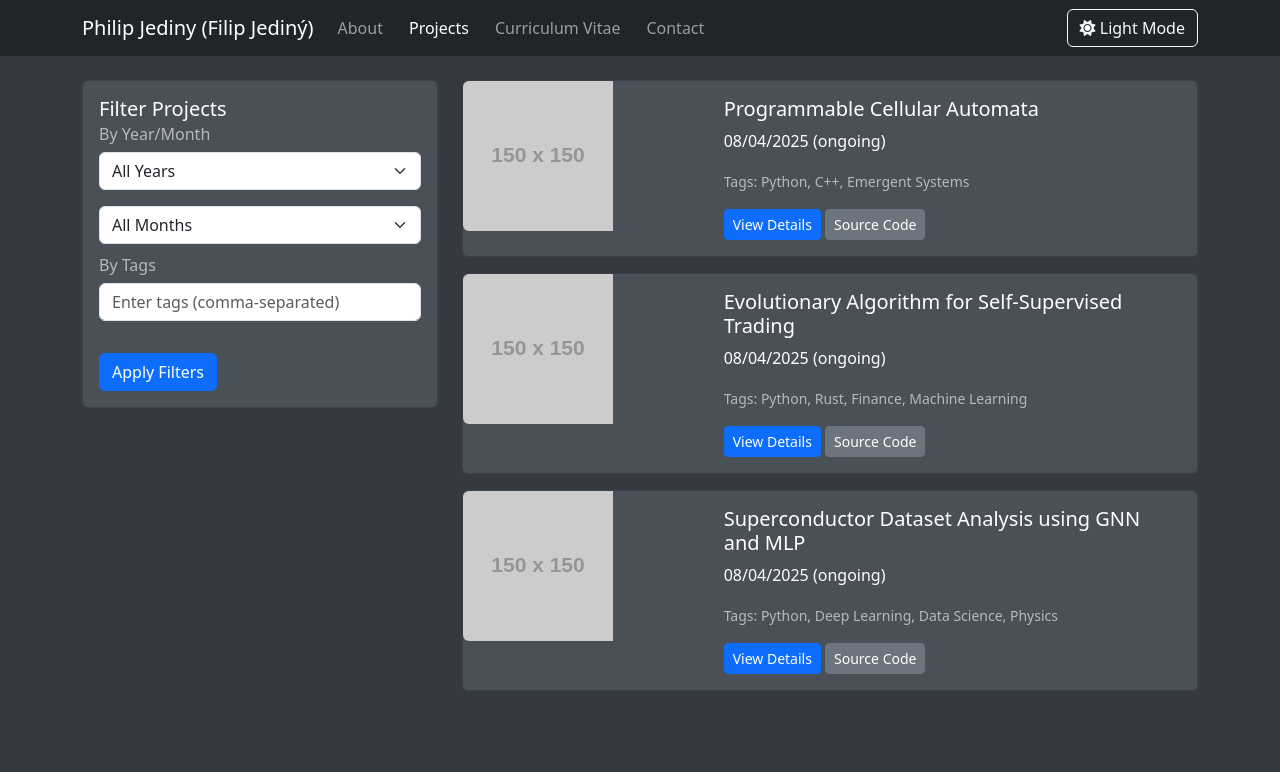
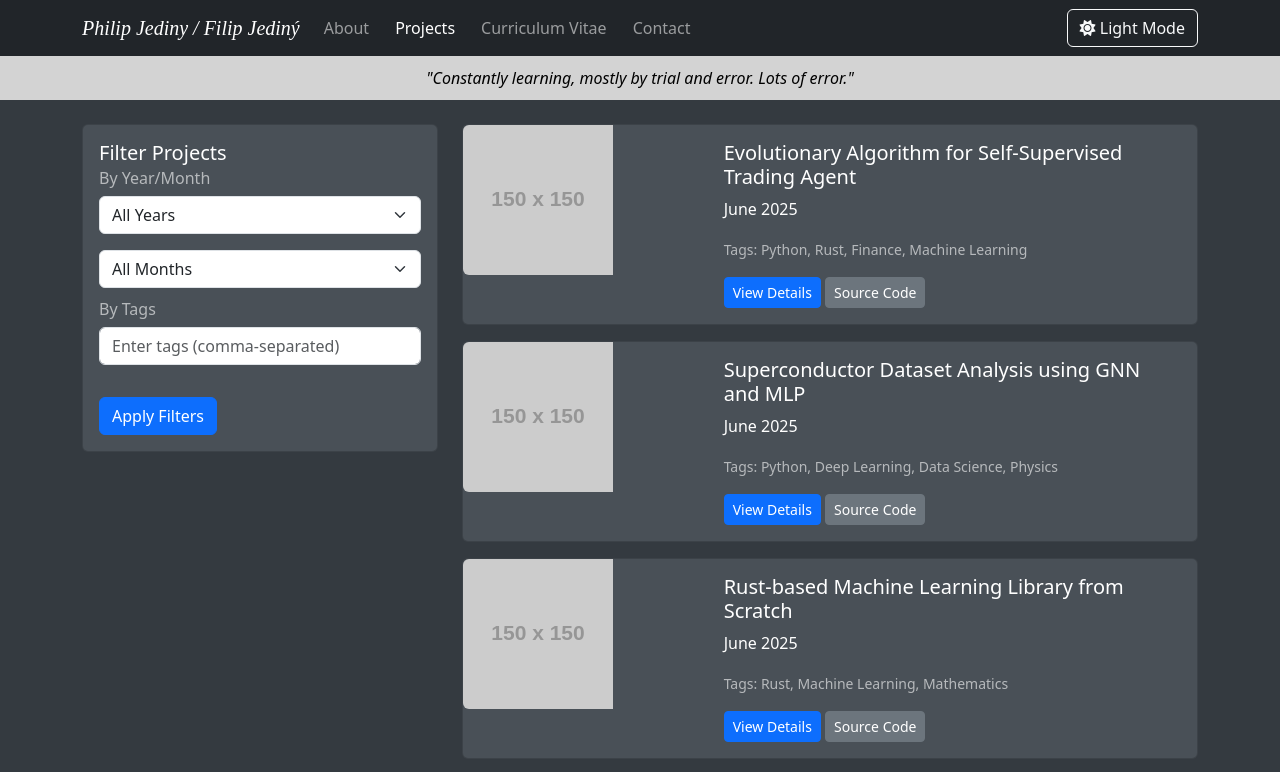
Before and after one commit to pjedinys/pjedinys.github.io, a plain HTML site: page index.html in a window 1280 px wide. Both pictures are taken after a click on the button "Apply Filters". Shown: the top 772 px of the page. Drawn offline with nearby package versions, Linux system fonts and the light colour scheme; placeholder pictures from the web are drawn by us.

Commit message:
js project card gen, linking

```diff
--- a/index.html
+++ b/index.html
@@ -22,12 +22,12 @@
 <body class="dark-mode">
     <nav class="navbar navbar-expand-lg navbar-dark bg-dark">
         <div class="container">
-            <a class="navbar-brand" href="#">Philip Jediny (Filip Jediný)</a>
+            <a class="navbar-brand" href="#">Philip Jediny / Filip Jediný</a>
 
             <div class="d-flex justify-content-between w-100 align-items-center">
                 <ul class="navbar-nav">
                     <li class="nav-item">
-                        <a class="nav-link" href="#">About</a>
+                        <a class="nav-link" href="pjedinys.github.io/about">About</a>
                     </li>
                     <li class="nav-item">
                         <a class="nav-link active" aria-current="page" href="#">Projects</a>
@@ -46,6 +46,7 @@
         </div>
     </nav>
 
+    <p class="headline">"Constantly learning, mostly by trial and error. Lots of error."</p>
 
     <div class="container mt-4">
         <div class="row">
@@ -63,18 +64,18 @@
 
                         <select class="form-select mb-3" id="monthFilter" aria-label="Select Month">
                             <option selected value="all">All Months</option>
-                            <option value="jan">January</option>
-                            <option value="feb">February</option>
-                            <option value="mar">March</option>
-                            <option value="apr">April</option>
-                            <option value="may">May</option>
-                            <option value="jun">June</option>
-                            <option value="jul">July</option>
-                            <option value="aug">August</option>
-                            <option value="sep">September</option>
-                            <option value="oct">October</option>
-                            <option value="nov">November</option>
-                            <option value="dec">December</option>
+                            <option value="January">January</option>
+                            <option value="February">February</option>
+                            <option value="March">March</option>
+                            <option value="April">April</option>
+                            <option value="May">May</option>
+                            <option value="June">June</option>
+                            <option value="July">July</option>
+                            <option value="August">August</option>
+                            <option value="September">September</option>
+                            <option value="October">October</option>
+                            <option value="November">November</option>
+                            <option value="December">December</option>
                         </select>
 
                         <h6 class="card-subtitle mb-2 text-muted">By Tags</h6>
@@ -87,73 +88,15 @@
                 </div>
             </div>
 
-            <div class="col-md-8 order-md-last order-sm-last order-last">
-                <div class="card mb-3" data-year="2025" data-month="jun" data-tags="python, c++, emergent systems">
-                    <div class="row g-0">
-                        <div class="col-md-4 project-thumbnail">
-                            <img src="https://via.placeholder.com/150" class="img-fluid rounded-start"
-                                alt="Project 1 Thumbnail">
-                        </div>
-                        <div class="col-md-8">
-                            <div class="card-body">
-                                <h5 class="card-title">Programmable Cellular Automata</h5>
-                                <p class="card-text">08/04/2025 (ongoing)</p>
-                                <p class="card-text"><small class="text-muted">Tags: Python, C++, Emergent Systems</small></p>
-                                <a href="#" class="btn btn-primary btn-sm">View Details</a>
-                                <a href="#" class="btn btn-secondary btn-sm">Source Code</a>
-                            </div>
-                        </div>
-                    </div>
-                </div>
-
-                <div class="card mb-3" data-year="2025" data-month="jun" data-tags="python, rust, finance, machine learning">
-                    <div class="row g-0">
-                        <div class="col-md-4 project-thumbnail">
-                            <img src="https://via.placeholder.com/150" class="img-fluid rounded-start"
-                                alt="Project 2 Thumbnail">
-                        </div>
-                        <div class="col-md-8">
-                            <div class="card-body">
-                                <h5 class="card-title">Evolutionary Algorithm for Self-Supervised Trading</h5>
-                                <p class="card-text">08/04/2025 (ongoing)</p>
-                                <p class="card-text"><small class="text-muted">Tags: Python, Rust, Finance, Machine Learning</small>
-                                </p>
-                                <a href="#" class="btn btn-primary btn-sm">View Details</a>
-                                <a href="#" class="btn btn-secondary btn-sm">Source Code</a>
-                            </div>
-                        </div>
-                    </div>
-                </div>
-
-                <div class="card mb-3" data-year="2025" data-month="jun" data-tags="python, deep learning, data science, physics">
-                    <div class="row g-0">
-                        <div class="col-md-4 project-thumbnail">
-                            <img src="https://via.placeholder.com/150" class="img-fluid rounded-start"
-                                alt="Project 3 Thumbnail">
-                        </div>
-                        <div class="col-md-8">
-                            <div class="card-body">
-                                <h5 class="card-title">Superconductor Dataset Analysis using GNN and MLP</h5>
-                                <p class="card-text">08/04/2025 (ongoing)</p>
-                                <p class="card-text"><small class="text-muted">Tags: Python, Deep Learning, Data Science, Physics</small></p>
-                                <a href="#" class="btn btn-primary btn-sm">View Details</a>
-                                <a href="#" class="btn btn-secondary btn-sm">Source Code</a>
-                            </div>
-                        </div>
-                    </div>
-                </div>
-
-
+            <div id="projects" class="col-md-8 order-md-last order-sm-last order-last">
             </div>
-
-
-
         </div>
     </div>
     <script src="https://cdn.jsdelivr.net/npm/bootstrap@5.3.3/dist/js/bootstrap.bundle.min.js"
         integrity="sha384-YvpcrYf0tY3lHB60NNkmXc5s9fDVZLESaAA55NDzOxhy9GkcIdslK1eN7N6jIeHz"
         crossorigin="anonymous"></script>
     <script defer src="./scripts/main.js"></script>
+    <script defer src="./scripts/generate-projects.js"></script>
 </body>
 
 </html>
--- a/public/style.css
+++ b/public/style.css
@@ -85,3 +85,16 @@ h6 {
         display: none;
     }
 }
+
+.headline {
+    text-align: center;
+    font-style: italic;
+    background: lightgray;
+    color: black;
+    padding: 10px;
+}
+
+.navbar-brand {
+    font-style: italic;
+    font-family: initial;
+}
--- /dev/null
+++ b/scripts/generate-projects.js
@@ -0,0 +1,51 @@
+const parent = document.querySelector("#projects");
+
+let projects = [
+    {"data-year": 2025, "data-month": "June",
+     "data-tags": "Python, Rust, Finance, Machine Learning",
+     "thumbnail-src": "https://via.placeholder.com/150",
+     "title": "Evolutionary Algorithm for Self-Supervised Trading Agent",
+     "date-string": "08/04/2025 (ongoing)"},
+
+    {"data-year": 2025, "data-month": "June",
+     "data-tags": "Python, Deep Learning, Data Science, Physics",
+     "thumbnail-src": "https://via.placeholder.com/150",
+     "title": "Superconductor Dataset Analysis using GNN and MLP",
+     "date-string": "08/04/2025 (ongoing)"},
+
+    {"data-year": 2025, "data-month": "June",
+     "data-tags": "Rust, Machine Learning, Mathematics",
+     "thumbnail-src": "https://via.placeholder.com/150",
+     "title": "Rust-based Machine Learning Library from Scratch",
+     "date-string": "08/04/2025 (ongoing)"},
+
+    {"data-year": 2025, "data-month": "June",
+        "data-tags": "Python, Data Science, Web Scraping, SQL",
+        "thumbnail-src": "https://via.placeholder.com/150",
+        "title": "Webscraping and Parsing World-wide Futures Data",
+        "date-string": "08/04/2025 (ongoing)"},
+];
+
+projects.forEach((project) => {
+    const card = document.createElement("div");
+    card.innerHTML = `
+       <div class="project card mb-3" data-year="${project["data-year"]}" data-month="${project["data-month"]}"
+       data-tags="${project["data-tags"]}">
+                    <div class="row g-0">
+                        <div class="col-md-4 project-thumbnail">
+                            <img src="${project["thumbnail-src"]}" class="img-fluid rounded-start">
+                        </div>
+                        <div class="col-md-8">
+                            <div class="card-body">
+                                <h5 class="card-title">${project["title"]}</h5>
+                                <p class="card-text">${project["data-month"]} ${project["data-year"]}</p>
+                                <p class="card-text"><small class="text-muted">Tags: ${project["data-tags"]}</small></p>
+                                <a href="pjedinys.github.io/projects/${project["title"]}" class="btn btn-primary btn-sm">View Details</a>
+                                <a href="https://github.com/pjedinys/${project["title"]}" class="btn btn-secondary btn-sm">Source Code</a>
+                            </div>
+                        </div>
+                    </div>
+                </div>
+    `
+    parent.appendChild(card);
+})
--- a/scripts/main.js
+++ b/scripts/main.js
@@ -1,9 +1,5 @@
 console.log("main.js loaded successfully")
 
-const projectCards = document.querySelectorAll('.card');
-        const yearFilter = document.getElementById('yearFilter');
-        const monthFilter = document.getElementById('monthFilter');
-        const tagFilterInput = document.getElementById('tagFilterInput');
 const applyFiltersButton = document.getElementById('applyFilters');
 const darkModeToggle = document.getElementById('darkModeToggle');
 const body = document.body;
@@ -17,12 +13,15 @@ const projectCards = document.querySelectorAll('.card');
 } else {
     darkModeToggle.innerHTML = '<i class="fas fa-sun"></i> Light Mode';
     body.classList.add('dark-mode');
-
 }
 });
 
 
 function filterProjects() {
+    const projectCards = document.querySelectorAll('.project');
+    const yearFilter = document.getElementById('yearFilter');
+    const monthFilter = document.getElementById('monthFilter');
+    const tagFilterInput = document.getElementById('tagFilterInput');
     const selectedYear = yearFilter.value;
     const selectedMonth = monthFilter.value;
     const tagInputValue = tagFilterInput.value.trim().toLowerCase();
@@ -31,7 +30,7 @@ const projectCards = document.querySelectorAll('.card');
     projectCards.forEach(card => {
         const cardYear = card.dataset.year;
         const cardMonth = card.dataset.month;
-                const cardTags = card.dataset.tags.split(',').map(tag => tag.trim());
+        const cardTags = card.dataset.tags.toLowerCase().split(',').map(tag => tag.trim());
         let yearMatch = false;
         let monthMatch = false;
         let tagMatch = true; // default true to only filter selected tag
@@ -45,12 +44,11 @@ const projectCards = document.querySelectorAll('.card');
         }
 
         if (selectedTags.length > 0) {
+            console.log(selectedTags, cardTags)
             tagMatch = selectedTags.every(tag => cardTags.includes(tag));  // ensure every tag is present
         } else {
             tagMatch = true; // If no tags are entered, all should pass the tag filter
         }
-
-
 
         if (yearMatch && monthMatch && tagMatch) {
             card.style.display = 'block';
```
Also changed, not shown: about/index.html (added, +1 -0 lines), projects/Evolutionary Algorithm for Self-Supervised Trading Agent/index.html (added, +1 -0 lines). Lines whose indentation alone changed are shown as unchanged.
